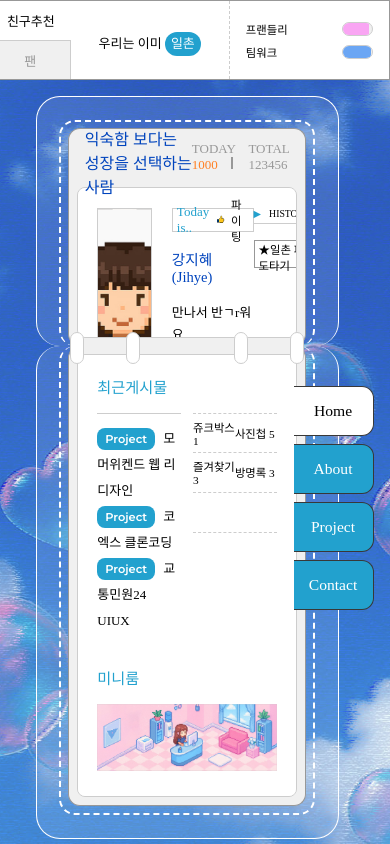
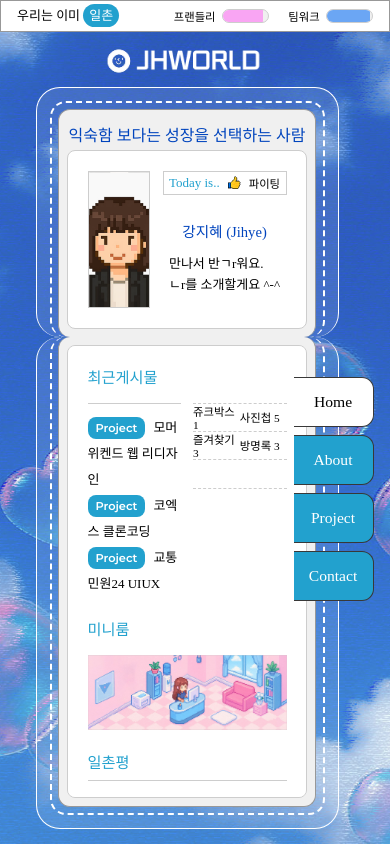
Before and after one commit to jihye8745/portfolio, a React (Vite) app: page / in a window 390 px wide. Built offline with nearby package versions, Linux system fonts and the light colour scheme; a web font is replaced by a local one.

Commit message:
반응형 추가수정2

```diff
--- a/src/Portfolio/Main.jsx
+++ b/src/Portfolio/Main.jsx
@@ -61,7 +61,7 @@ const Main = () => {
       description: "사이트 기획·디자인 및 리액트 기반 반응형웹 작업",
       img: "/project/p4.jpg",
       btns: [
-        { name: "사이트", outlink: "https://jihye8745.github.io/portfolio/" },
+        { name: "사이트", outlink: "https://jihyeportfolio.netlify.app/" },
         { name: "코드", outlink: "https://github.com/jihye8745/portfolio.git" },
       ]
     },
--- a/src/Portfolio/style.css
+++ b/src/Portfolio/style.css
@@ -331,7 +331,6 @@ header h1 {
 }
 
 #side .side_contents .rel span {
-  display: inline-block;
   padding: 4px 6px;
   background-color: #22A1CE;
   border-radius: 50px;
@@ -421,7 +420,7 @@ header h1 {
 }
 
 .profile .top .p_text h4 {
-  margin: 16px 0;
+  margin: 1rem 0;
   font-size: 1.125rem;
   font-weight: normal;
   color: #0044BD;
@@ -430,7 +429,7 @@ header h1 {
 
 .profile .top .p_text p {
   font-family: var(--pixel_R);
-  line-height: 170%;
+  line-height: 160%;
 }
 
 .profile .bottom {
@@ -506,7 +505,7 @@ header h1 {
 .home .post .p_left {
   width: calc(50% - 6px);
   border-top: 1px solid #CDCDCD;
-  padding: 12px 0;
+  padding-top: 0.875rem
 }
 
 .home .post .p_left ul li {
@@ -534,7 +533,7 @@ header h1 {
 }
 
 .home .post .p_right ul li {
-  height: 40px;
+  height: 2.2rem;
   border-bottom: 1px dashed #CDCDCD;
   display: flex;
   align-items: center;
@@ -1202,20 +1201,18 @@ header h1 {
 
   .profile {
     flex-direction: row;
-    gap: 0;
+    gap: 1rem;
   }
 
   .profile .top {
-    width: auto;
-    max-width: 100%;
+    width: 65%;
     height: 100%;
     display: grid;
-    grid-template-rows: repeat(2, 1fr);
-    gap: 0 20px;
+    grid-template-columns: 1fr 2fr;
+    gap: 0 1rem;
   }
 
   .profile .top .p_img {
-    width: 14vw;
     grid-column: 1;
     grid-row: 1/3;
     overflow: hidden;
@@ -1238,11 +1235,10 @@ header h1 {
   .profile .top .p_text {
     grid-column: 2;
     grid-row: 2/3;
-    align-self: start;
   }
 
   .profile .bottom {
-    width: 200px;
+    width: 35%;
     max-width: 100%;
   }
 
@@ -1267,7 +1263,7 @@ header h1 {
 }
 
 
-@media screen and (max-width: 850px) {
+@media screen and (max-width: 900px) {
   html {
     font-size: 13px;
   }
@@ -1281,6 +1277,113 @@ header h1 {
   }
 }
 
+
 @media screen and (max-width: 768px) {
+  #side {
+    width: 100%;
+    height: 32px;
+  }
+
+  #side .tab {
+    display: none;
+  }
+
+  #side .side_contents {
+    width: 100%;
+    padding: 0 16px;
+    justify-content: space-between;
+  }
+
+  #side .side_contents .rel {
+    width: auto;
+    border-right: none;
+    padding: 0;
+    line-height: 0;
+  }
+
+  #side .side_contents .rel span {
+    margin-top: 0;
+  }
+
+  #side .side_contents .per {
+    width: auto;
+    flex-direction: row;
+    justify-content: start;
+    gap : 1.5rem;
+    padding: 0;
+  }
+
+  #side .side_contents .per>div {
+    justify-content: start;
+    gap: 0.5rem;
+  }
+
+  #side .side_contents .per>div .bar {
+    width: 12vw;
+  }
+
+  header {
+    padding-top: 3.5rem;
+    text-align: center;
+    margin-bottom: 0.5rem;
+  }
+
+  header h1 img {
+    width: 80%
+  }
+
+  #main .subContents {
+    padding: 1rem;
+    padding-bottom: 0;
+  }
+
+  #main .mainContents {
+    padding: 1rem;
+    padding-top: 0;
+  }
+
+  .subContents .s_bg .s_text {
+    display: none;
+  }
+
+  .subContents .text_wrap {
+    display: block;
+    height: 32px;
+    text-align: center;
+    align-content: center;
+    padding: 0;
+  }
+
+  .subContents .s_inner {
+    height: calc(100% - 32px);
+  }
+
+  .profile .bottom {
+    display: none;
+  }
+
+  .profile {
+    display: block;
+}
+
+.profile .top {
+  width: 100%;
+  max-width: 100%;
+  grid-template-columns: 1fr 2fr;
+}
+
+.profile .top .p_text {
+  text-align: center;
+}
+
+.profile .top .p_text p {
+  display: inline-block;
+  text-align: left;
+}
+
+#main .deco {
+  display: none;
+}
+
 
 }
```
